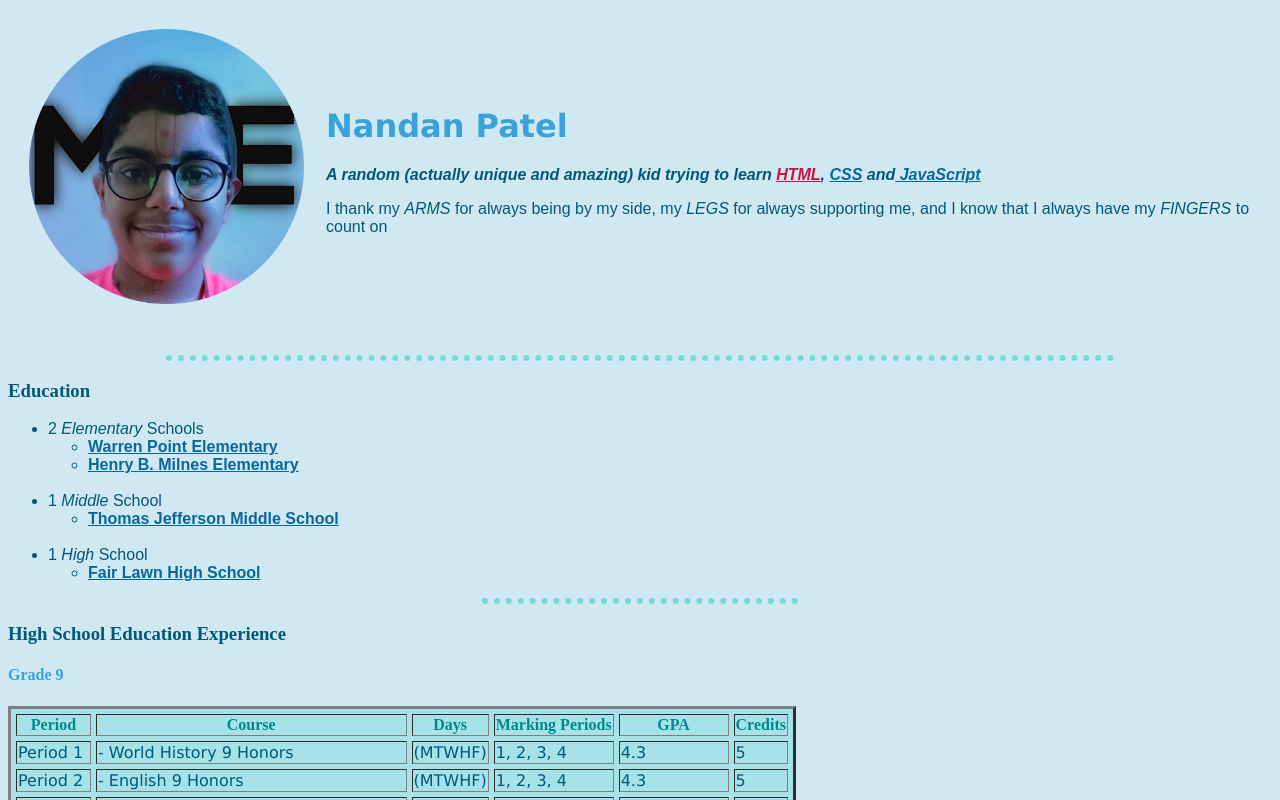
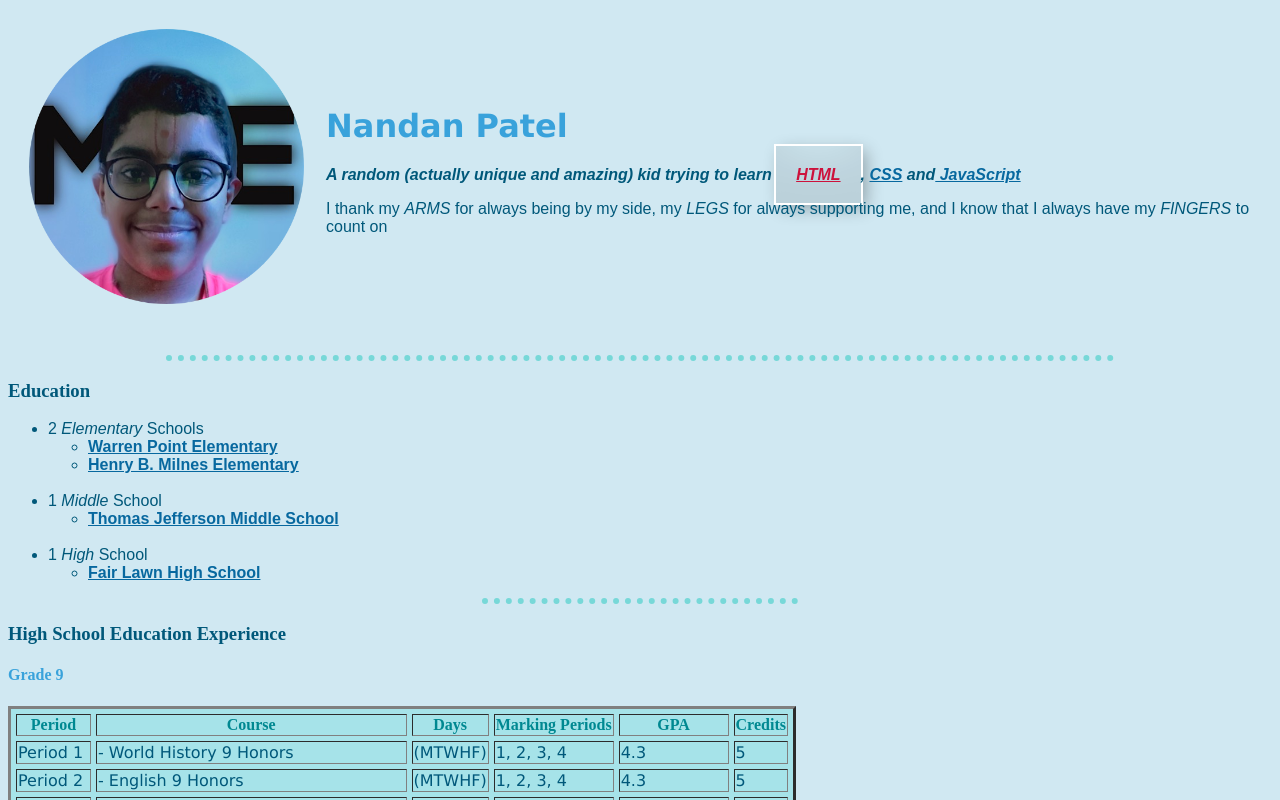
Before and after one commit to 48stand/cv, a plain HTML site: page index.html in a window 1280 px wide. In both pictures the pointer is over the link "HTML". Shown: the top 800 px of the page. Drawn offline with Linux system fonts and the light colour scheme.

Commit message:
Update styles.css

```diff
--- a/styles.css
+++ b/styles.css
@@ -70,6 +70,11 @@ td:hover{
 
 a:hover{
   color: #CD113B;
+  padding: 20px;
+  box-shadow:
+       inset 0 -3em 3em rgba(0,0,0,0.1),
+             0 0  0 2px rgb(255,255,255),
+             0.3em 0.3em 1em rgba(0,0,0,0.3);
 }
 
 hr:hover{
```
